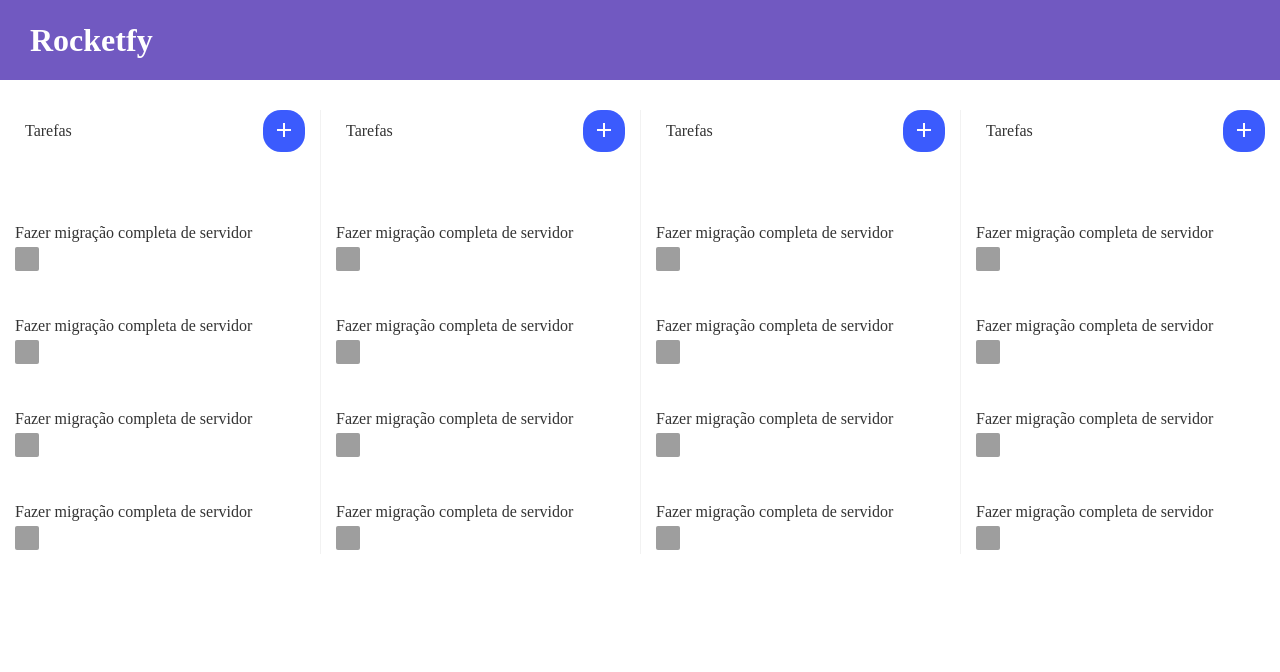
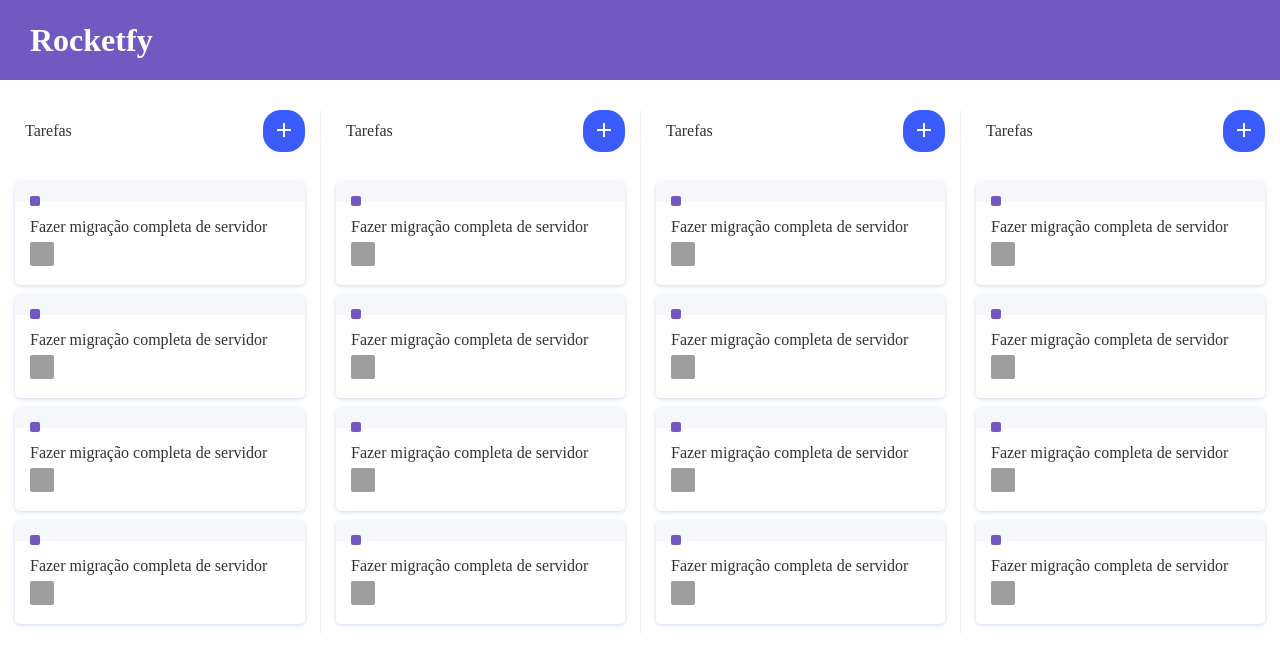
Before and after one commit to Wanderson-A-Timoteo/rocketfy-drag-and-drop, a React (Create React App) app: page / in a window 1280 px wide. Shown: the top 672 px of the page. Built offline with nearby package versions, Linux system fonts and the light colour scheme; grey boxes are pictures that could not be loaded.

Commit message:
Adicionado estilo ao Card

```diff
--- a/src/components/Card/styles.js
+++ b/src/components/Card/styles.js
@@ -1,6 +1,25 @@
 import styled from "styled-components";
 
 export const Container = styled.div`
+  position: relative;
+  background-color: #FFF;
+  border-radius: 5px;
+  margin-bottom: 10px;
+  padding: 15px;
+  box-shadow: 0 1px 4px 0 rgba(192, 208, 230, 0.8);
+  border-top: 20px solid rgba(230, 236, 245, 0.4);
+  cursor: grab;
+
+  header {
+    position: absolute;
+    top: -22px;
+    left: 15px;
+  }
+
+  p {
+    font-weight: 500;
+    line-height: 20px;
+  }
 
   img {
     width: 24px;
@@ -11,5 +30,9 @@ export const Container = styled.div`
 `;
 
 export const Label = styled.span`
-
+  width: 10px;
+  height: 10px;
+  border-radius: 2px;
+  display: inline-block;
+  background: ${props => props.color};
 `;
```
